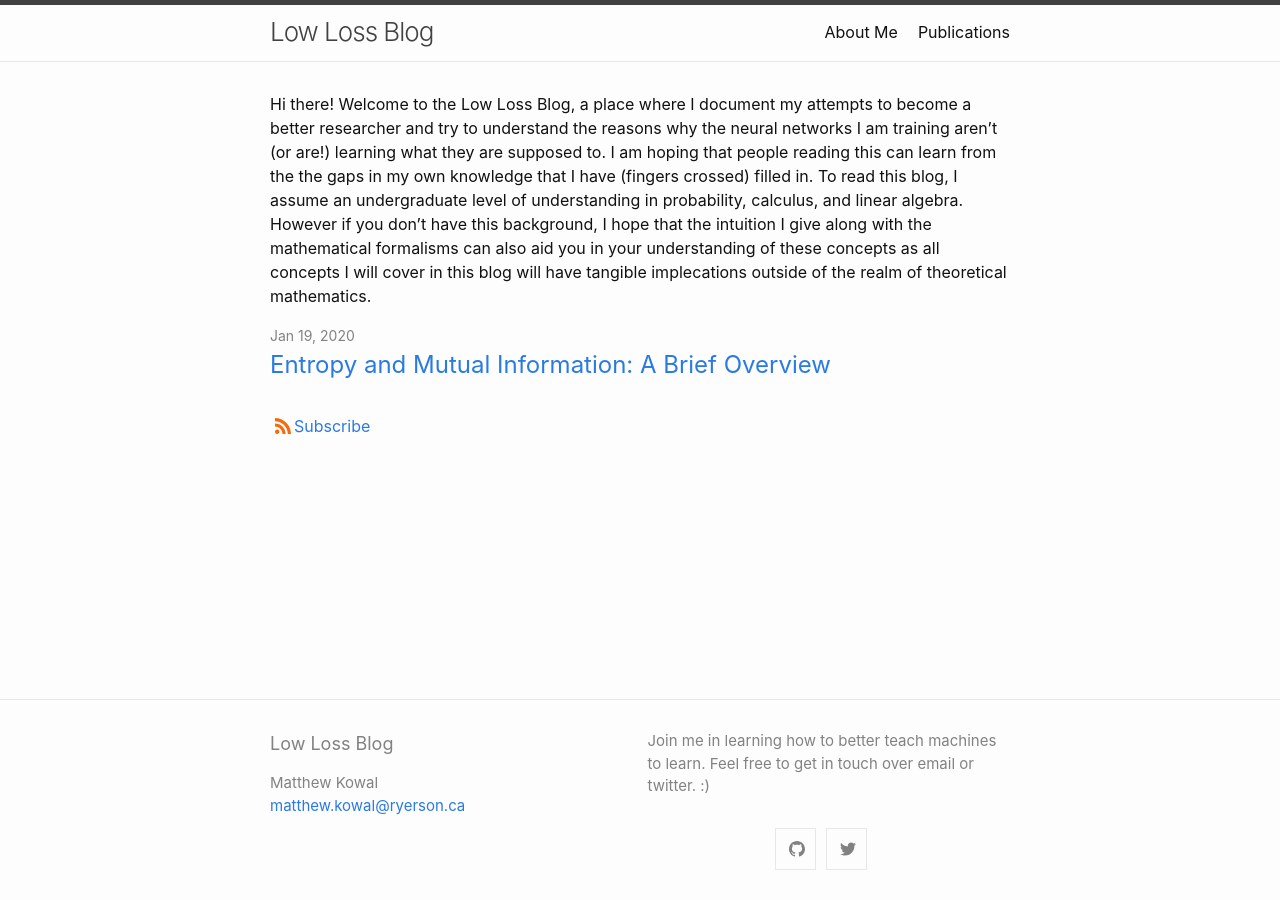
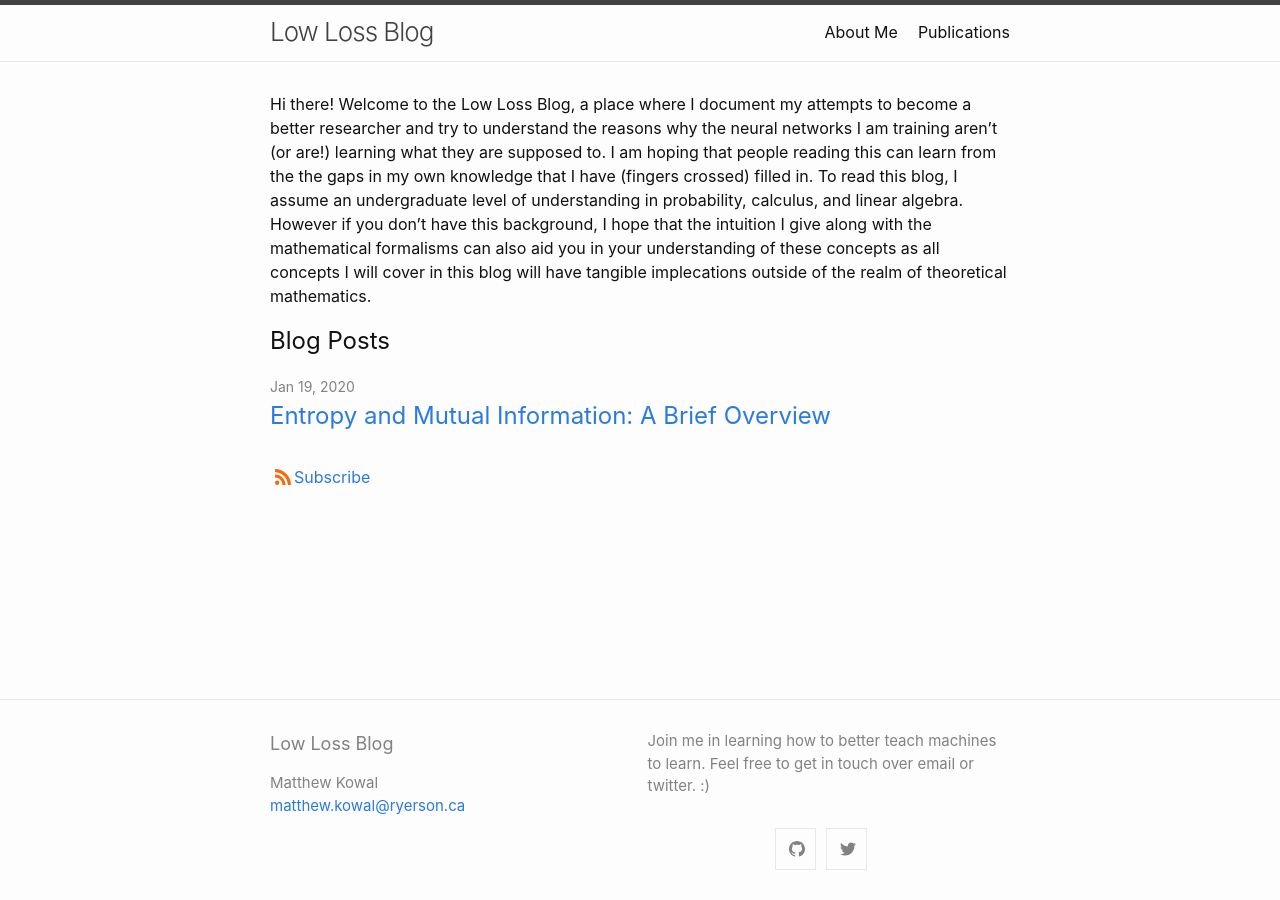
Before and after one commit to MKowal2/MKowal4.github.io, a Jekyll site: the page built from index.md, in a window 1280 px wide. Built offline with Jekyll 4.4.1, drawn with Linux system fonts in a browser that asks for light colours.

Commit message:
Update index.md

```diff
--- a/index.md
+++ b/index.md
@@ -8,3 +8,6 @@
 layout: home
 ---
 Hi there! Welcome to the Low Loss Blog, a place where I document my attempts to become a better researcher and try to understand the reasons why the neural networks I am training aren't (or are!) learning what they are supposed to. I am hoping that people reading this can learn from the the gaps in my own knowledge that I have (fingers crossed) filled in. To read this blog, I assume an undergraduate level of understanding in probability, calculus, and linear algebra. However if you don't have this background, I hope that the intuition I give along with the mathematical formalisms can also aid you in your understanding of these concepts as all concepts I will cover in this blog will have tangible implecations outside of the realm of theoretical mathematics.
+
+
+## Blog Posts
```
